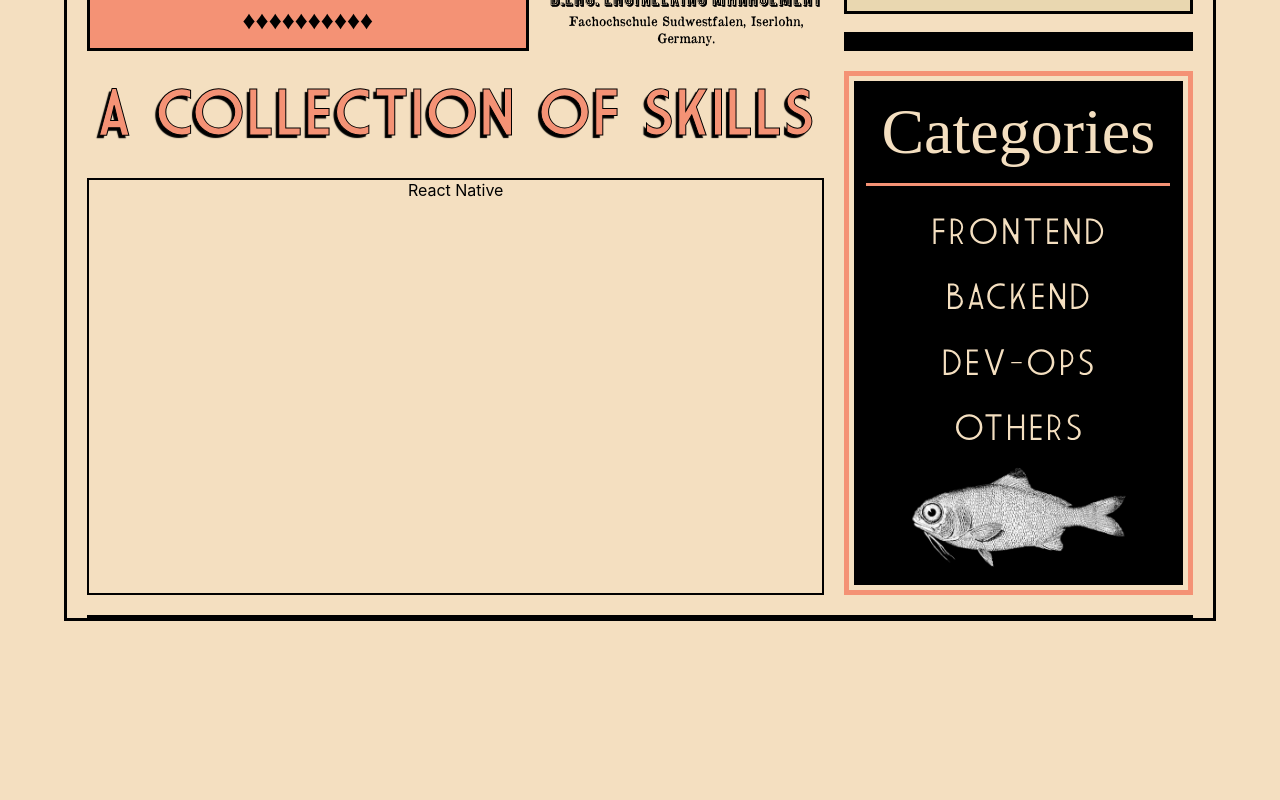
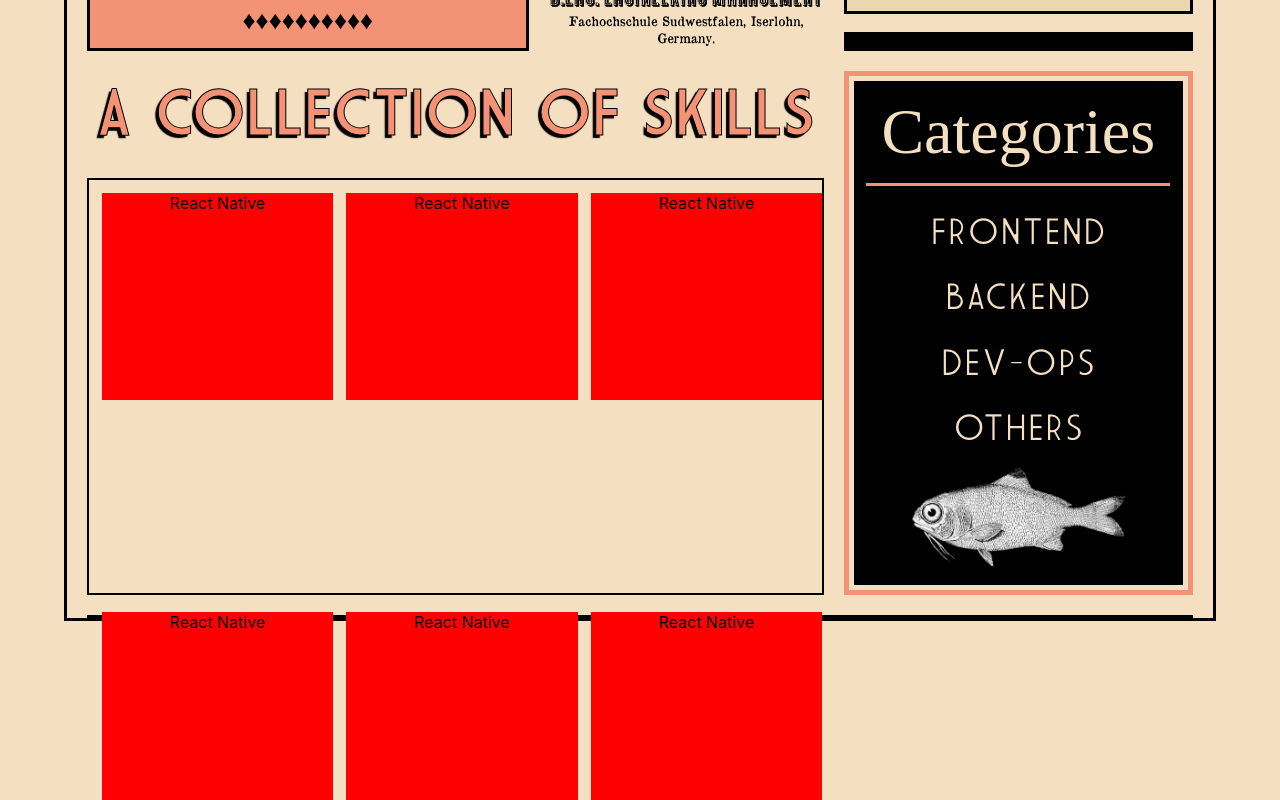
Before and after one commit to eunicocornelius/infographics, a React (Create React App) app: page / in a window 1280 px wide. Shown: the part 607-1407 px from the top of the page. Before the commit the page ends 1228 px from the top, so only its background shows below. Built offline with nearby package versions, Linux system fonts and the light colour scheme; grey boxes are pictures that could not be loaded; a web font is replaced by a local one.

Commit message:
added skills layout unfinished

```diff
--- a/src/components/skill-item/SkillItem.js
+++ b/src/components/skill-item/SkillItem.js
@@ -3,12 +3,57 @@
 import { makeStyles } from '@material-ui/core/styles';
 import PropTypes from 'prop-types';
 
-const useStyles = makeStyles((theme) => ({}));
+const useStyles = makeStyles((theme) => ({
+  root: {
+    height: '100%',
+    width: '100%',
+  },
+  item: {
+    height: '100%',
+  },
+  itemContainer: {
+    height: '100%',
+    margin: '.5vw',
+  },
+  itemContent: {
+    height: '50%',
+    margin: '.5vw',
+    backgroundColor: 'red',
+  },
+}));
 
-// TODO #2: ADD INFO USING ARRAY NOT MANUALY
+// TODO #2: FIX LAYOUR FOR ITEM CARD
+// TODO #3: ADD INFO USING ARRAY NOT MANUALY
 const SkillItem = ({ skills }) => {
   const classes = useStyles();
-  return <div>{skills[0].name}</div>;
+  return (
+    <div className={classes.root}>
+      <Box className={classes.item}>
+        <Grid container className={classes.itemContainer}>
+          <Grid item xs={4}>
+            <Box className={classes.itemContent}>{skills[0].name}</Box>
+          </Grid>
+          <Grid item xs={4}>
+            <Box className={classes.itemContent}>{skills[0].name}</Box>
+          </Grid>
+          <Grid item xs={4}>
+            <Box className={classes.itemContent}>{skills[0].name}</Box>
+          </Grid>
+        </Grid>
+        <Grid container className={classes.itemContainer}>
+          <Grid item xs={4}>
+            <Box className={classes.itemContent}>{skills[0].name}</Box>
+          </Grid>
+          <Grid item xs={4}>
+            <Box className={classes.itemContent}>{skills[0].name}</Box>
+          </Grid>
+          <Grid item xs={4}>
+            <Box className={classes.itemContent}>{skills[0].name}</Box>
+          </Grid>
+        </Grid>
+      </Box>
+    </div>
+  );
 };
 
 export default SkillItem;
```
